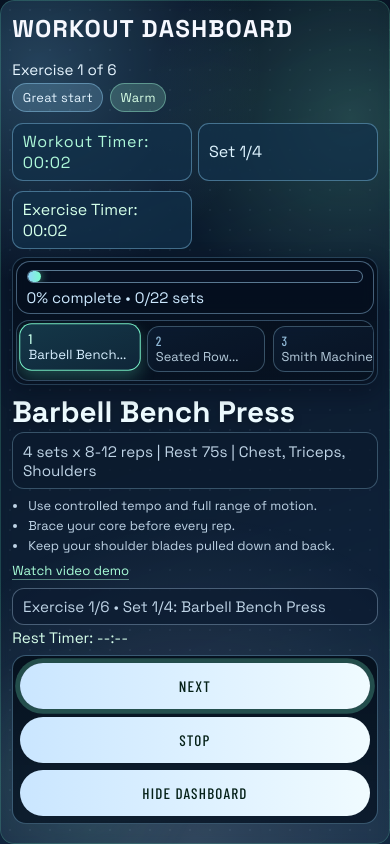
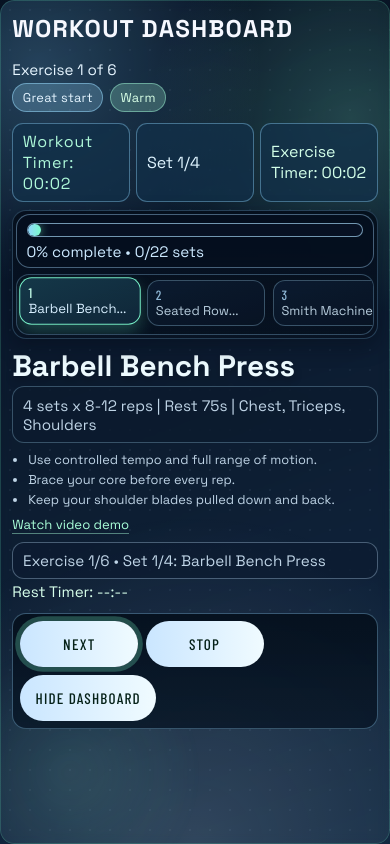
Before and after one commit to birkneh/excercise, a website: page index.html in a window 390 px wide. Both pictures are taken after a click on the button "START EXERCISE". Drawn offline with nearby package versions, Linux system fonts and the light colour scheme.

Commit message:
Match mobile dashboard to desktop style and bust stale caches

```diff
--- a/index.html
+++ b/index.html
@@ -8,9 +8,9 @@
     <meta name="apple-mobile-web-app-status-bar-style" content="black-translucent" />
     <meta name="apple-mobile-web-app-title" content="ForgeFit" />
     <title>ForgeFit Strength Planner</title>
-    <link rel="manifest" href="manifest.webmanifest" />
+    <link rel="manifest" href="manifest.webmanifest?v=20260222d" />
     <link rel="apple-touch-icon" href="apple-touch-icon.png" />
-    <link rel="stylesheet" href="styles.css" />
+    <link rel="stylesheet" href="styles.css?v=20260222d" />
   </head>
   <body>
     <div class="bg-layer"></div>
@@ -143,7 +143,7 @@
       </div>
     </section>
 
-    <script src="exercises.js"></script>
-    <script src="app.js"></script>
+    <script src="exercises.js?v=20260222d"></script>
+    <script src="app.js?v=20260222d"></script>
   </body>
 </html>
--- a/service-worker.js
+++ b/service-worker.js
@@ -1,13 +1,17 @@
-const CACHE_NAME = "forgefit-static-v2";
+const CACHE_NAME = "forgefit-static-v3";
 
 const basePath = self.location.pathname.replace(/service-worker\.js$/, "");
 const APP_SHELL = [
   `${basePath}`,
   `${basePath}index.html`,
   `${basePath}styles.css`,
+  `${basePath}styles.css?v=20260222d`,
   `${basePath}app.js`,
+  `${basePath}app.js?v=20260222d`,
   `${basePath}exercises.js`,
+  `${basePath}exercises.js?v=20260222d`,
   `${basePath}manifest.webmanifest`,
+  `${basePath}manifest.webmanifest?v=20260222d`,
   `${basePath}icon-192.png`,
   `${basePath}icon-512.png`,
   `${basePath}apple-touch-icon.png`
--- a/styles.css
+++ b/styles.css
@@ -384,14 +384,14 @@ button:hover {
 }
 
 #dashboard-mood-pill {
-  background: rgba(153, 221, 255, 0.2);
-  border: 1px solid rgba(153, 221, 255, 0.4);
+  background: rgba(153, 221, 255, 0.24);
+  border: 1px solid rgba(153, 221, 255, 0.5);
   color: #e4f4ff;
 }
 
 #dashboard-phase-pill {
-  background: rgba(166, 255, 220, 0.2);
-  border: 1px solid rgba(166, 255, 220, 0.38);
+  background: rgba(166, 255, 220, 0.24);
+  border: 1px solid rgba(166, 255, 220, 0.45);
   color: #d8ffe6;
 }
 
@@ -420,10 +420,10 @@ button:hover {
 }
 
 .dashboard-progress-track {
-  min-height: 13px;
-  height: 13px;
+  min-height: 14px;
+  height: 14px;
   border-radius: 999px;
-  border: 1px solid rgba(172, 223, 255, 0.5);
+  border: 1px solid rgba(172, 223, 255, 0.65);
   background: rgba(9, 19, 37, 0.88);
   overflow: hidden;
 }
@@ -635,7 +635,7 @@ button:hover {
   }
 
   .dashboard-stats-grid {
-    grid-template-columns: repeat(2, minmax(0, 1fr));
+    grid-template-columns: repeat(3, minmax(0, 1fr));
     gap: 0.42rem;
   }
 
@@ -653,8 +653,8 @@ button:hover {
   #dashboard-workout-timer,
   #dashboard-set-counter,
   #dashboard-exercise-timer {
-    font-size: 0.98rem;
-    min-height: 54px;
+    font-size: 1rem;
+    min-height: 52px;
     display: flex;
     align-items: center;
   }
@@ -842,9 +842,9 @@ button:hover {
   }
 
   .runner-controls .runner-btn {
-    flex: 1 1 100%;
+    flex: 0 0 auto;
     margin-top: 0;
-    min-width: 0;
+    min-width: 110px;
   }
 }
 
```
